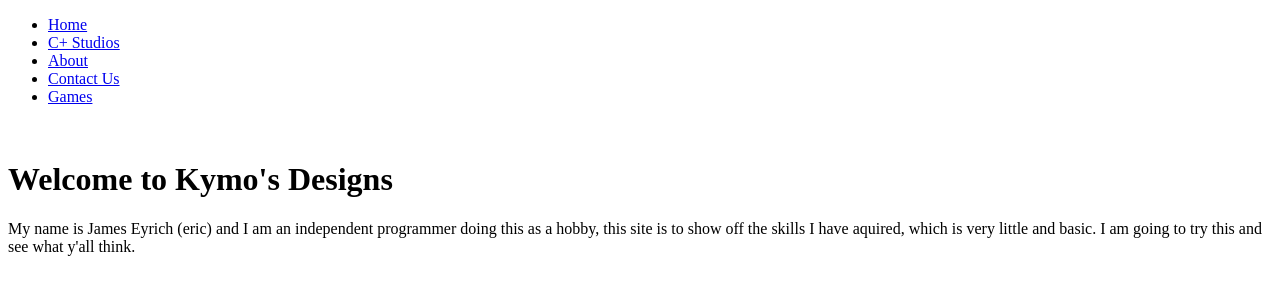
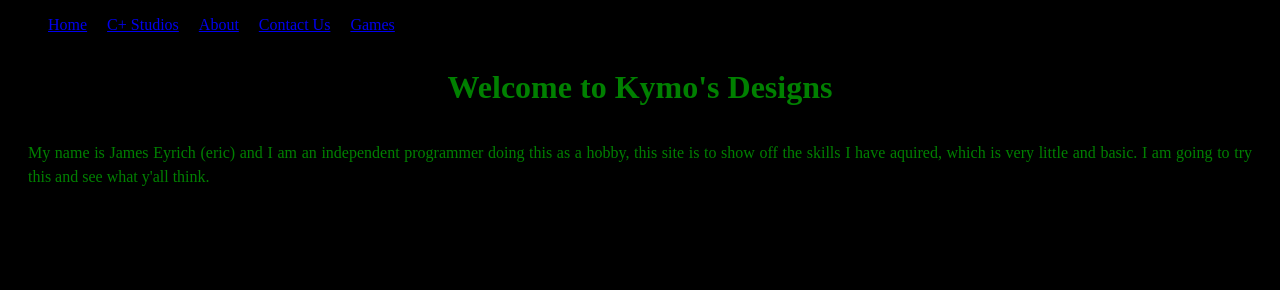
Before and after one commit to kymo1970/kymosdesigns, a plain HTML site: page index.html in a window 1280 px wide. Drawn offline with Linux system fonts and the light colour scheme.

Commit message:
Updated index.html
Fixed bug for css link.

```diff
--- a/index.html
+++ b/index.html
@@ -10,7 +10,7 @@
 
             <title>Kymo's Designs - Home</title>
 
-            <link rel="stylesheet" href="kymosdesigns.css">
+            <link rel="stylesheet" href="styles.css">
 
         </head>
 
```
